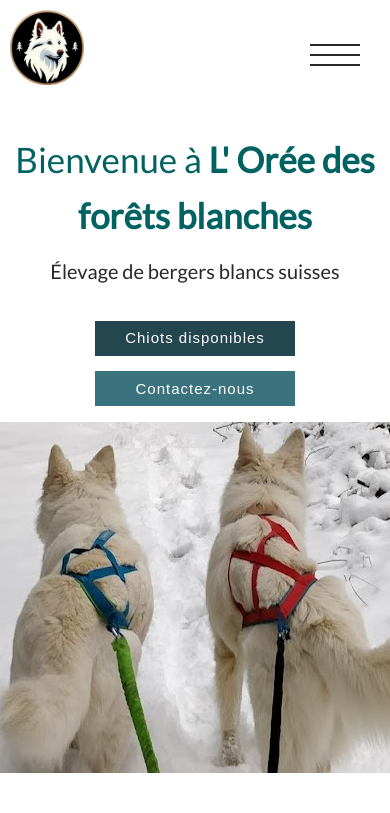
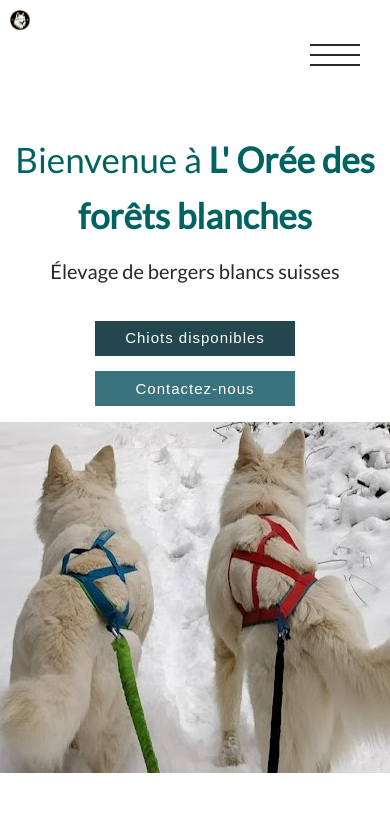
Before and after one commit to duban217/phoenix, a plain HTML site: page index.html in a window 390 px wide. Shown: the top 813 px of the page. Drawn offline with Linux system fonts and the light colour scheme; a web font is replaced by a local one.

Commit message:
Update accueil.css

```diff
--- a/accueil.css
+++ b/accueil.css
@@ -10,11 +10,11 @@
 
 }
 #logo {
-    width:7%;
+    width:40px;
 }
 @media(max-width:480px){
     #logo {
-        width:20%;
+        width:20px;
     }
 }
 
```
